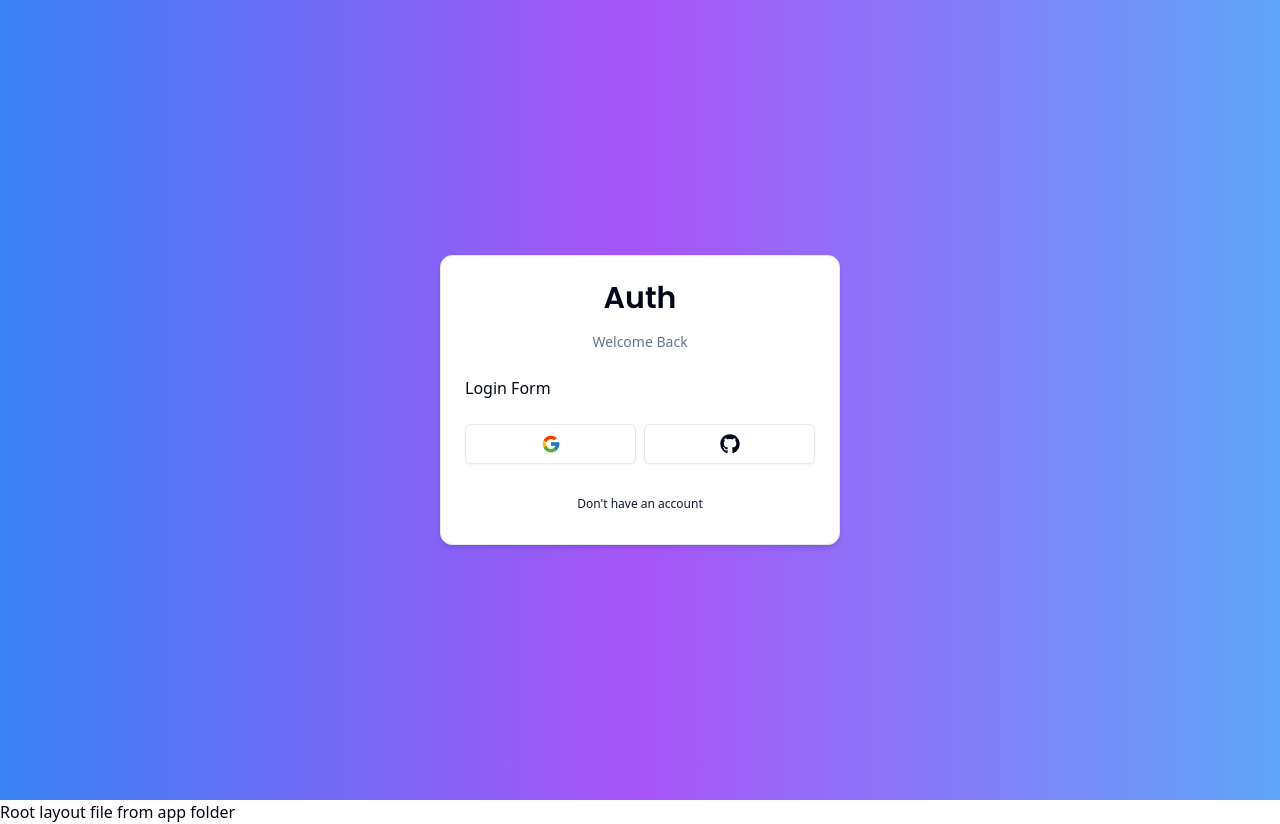
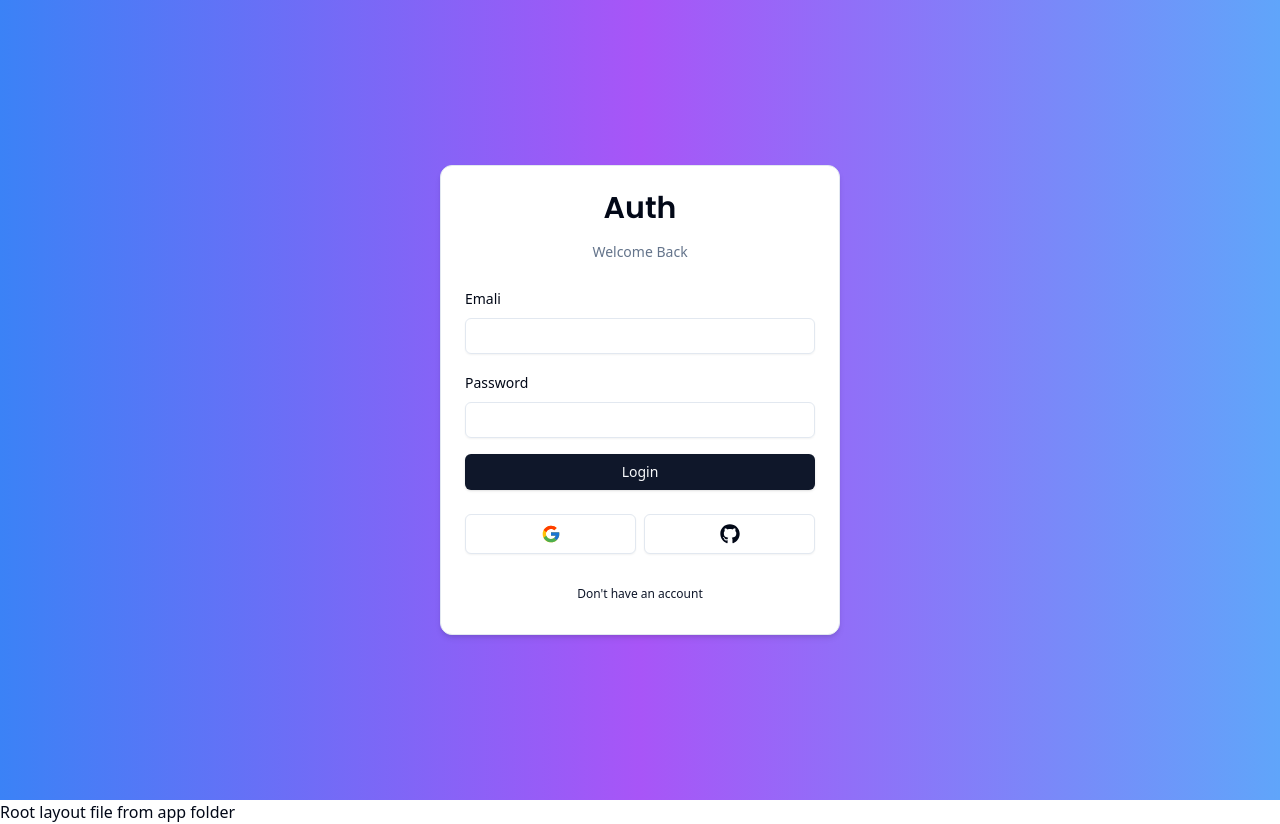
Before and after one commit to Subhojit0012/auth-project, a Next.js app: page /auth/login in a window 1280 px wide. Built offline with nearby package versions, Linux system fonts and the light colour scheme.

Commit message:
email and password fields are done

```diff
--- a/components/auth/login-form.tsx
+++ b/components/auth/login-form.tsx
@@ -14,6 +14,8 @@ import {
 } from "@/components/ui/form";
 
 import { CardWrapper } from "./card-wrapper";
+import { Input } from "../ui/input";
+import { Button } from "../ui/button";
 
 const LoginForm = () => {
   const form = useForm<z.infer<typeof LoginSchema>>({
@@ -31,7 +33,41 @@ const LoginForm = () => {
       backuttonHref="/auth/register"
       showSocial
     >
-      Login Form
+      <Form {...form}>
+        <form onSubmit={form.handleSubmit(() => {})} className="space-y-4">
+          <div className="space-y-4">
+            <FormField
+              control={form.control}
+              name="email"
+              render={({ field }) => (
+                <FormItem>
+                  <FormLabel>Emali</FormLabel>
+                  <FormControl>
+                    <Input {...field} type="email" />
+                  </FormControl>
+                  <FormMessage />
+                </FormItem>
+              )}
+            />
+            <FormField
+              control={form.control}
+              name="password"
+              render={({ field }) => (
+                <FormItem>
+                  <FormLabel>Password</FormLabel>
+                  <FormControl>
+                    <Input {...field} type="password" />
+                  </FormControl>
+                  <FormMessage />
+                </FormItem>
+              )}
+            />
+          </div>
+          <Button type="submit" className="w-full">
+            Login
+          </Button>
+        </form>
+      </Form>
     </CardWrapper>
   );
 };
--- a/schemas/index.ts
+++ b/schemas/index.ts
@@ -1,6 +1,8 @@
 import * as z from 'zod'
 
 export const LoginSchema = z.object({
-    email: z.string().email(),
-    password: z.string()
+    email: z.string().email({
+        message: "Email required"
+    }),
+    password: z.string().max(10, {message: "Password is required"}).min(6, {message: "minimum six characters are required"})
 })
```
